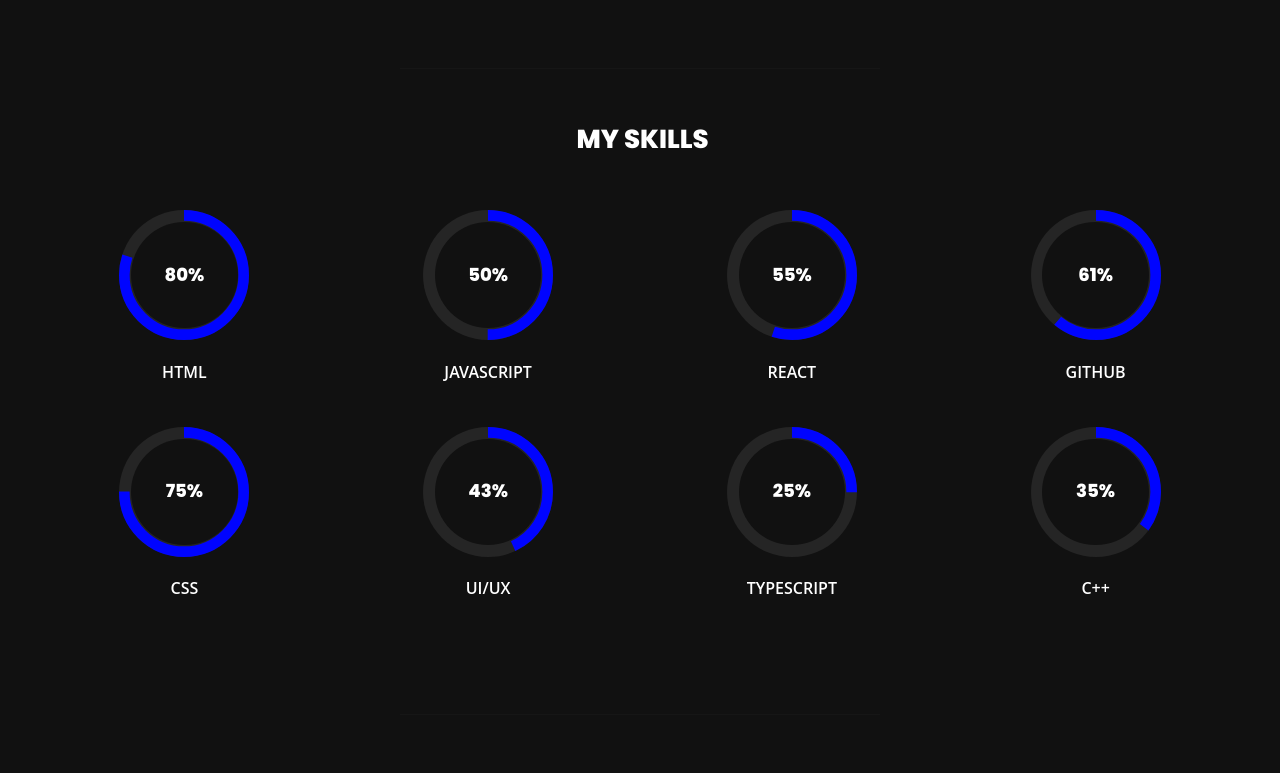
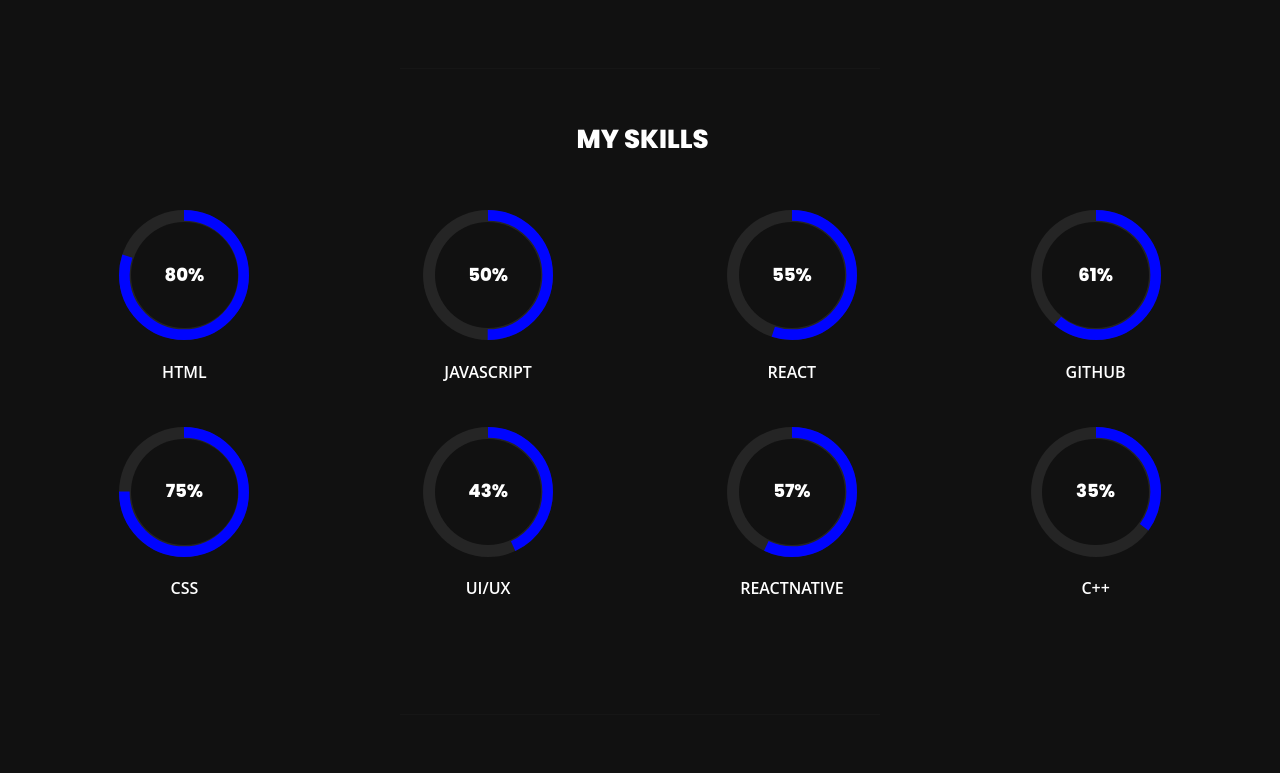
Before and after one commit to EngrMaazKhalid/portfolio, a React (Create React App) app: page /about in a window 1280 px wide. Shown: the part 618-1391 px from the top of the page. Built offline with nearby package versions, Linux system fonts and the light colour scheme.

Commit message:
my cv upgrade

```diff
--- a/src/components/About/About.js
+++ b/src/components/About/About.js
@@ -134,7 +134,7 @@ const About = () => {
                   </p>
                 </div>
               </div>
-              <div className={classes['col-6']}>
+              {/* <div className={classes['col-6']}>
                 <div className={classes['box-stats']}>
                   <h3 className={classes['number']}>
                     25
@@ -144,7 +144,7 @@ const About = () => {
                     <span className={classes['d-block']}>Won</span>
                   </p>
                 </div>
-              </div>
+              </div> */}
             </div>
           </div>
         </div>
@@ -289,7 +289,7 @@ const About = () => {
 
 
             <Box sx={{ position: 'relative', display: 'inline-flex' }}>
-              <CircularProgress variant='determinate' value={25} size={130} sx={{ color: '#0004ff', backgroundColor: '#252525', borderRadius: '50%' }} />
+              <CircularProgress variant='determinate' value={57} size={130} sx={{ color: '#0004ff', backgroundColor: '#252525', borderRadius: '50%' }} />
               <Box
                 sx={{
                   top: 0,
@@ -302,10 +302,10 @@ const About = () => {
                   justifyContent: 'center',
                 }}
               >
-                <span className={classes['percentage']}> 25%</span>
+                <span className={classes['percentage']}> 57%</span>
               </Box>
             </Box>
-            <h6 className={classes['skill-name']}>Typescript</h6>
+            <h6 className={classes['skill-name']}>ReactNative</h6>
           </div>
           <div className={classes['col-5']}>
 
--- a/src/components/Contact/Contact.js
+++ b/src/components/Contact/Contact.js
@@ -106,15 +106,17 @@ const Contact = ()=>{
             </p>
             </div>
             </a>
+            <a href='tel:+923315803936'>
          <div className={classes['information']}>
 
         <PhoneIcon sx={{fontSize:'3.5rem'}} className={classes['icon']} />
 
         <p className={classes['info-para']}>
         <span className={classes['info-head']}>call me</span>
-            +92123456789
+            +923315803936
             </p>
             </div>
+            </a>
 
             <ul className={classes['social-ul']}>
                 <li className={classes['social-li']}><FacebookRoundedIcon className={classes['social-icon']} sx={{fontSize:'4rem', transition:'all.2s'}}/></li>
--- a/src/components/Portfolio/Portfolio.js
+++ b/src/components/Portfolio/Portfolio.js
@@ -46,6 +46,10 @@ const Portfolio = ()=>{
         name:"Train Ticketing Webapp",
         img:require('./train.png'),
         src: '"Its a train ticketing webapp where you can book tickets of different apps. React.js, css and materialui is used in this webapp."'},
+        { id: '07',
+        name:"Geo Hash Webapp",
+        img:require('./geo.png'),
+        src: '"This webapp is used to get the location of any place using geohash. HTML, bootstrap, leaflet.js, css and materialui is used in this webapp."'},
     ]
       const [open, setOpen] = React.useState(false);
   const handleOpen = () => setOpen(true);
```
Also changed, not shown: src/components/Portfolio/geo.png (added), 1 other file (tests, documents, lock files or other folders).
